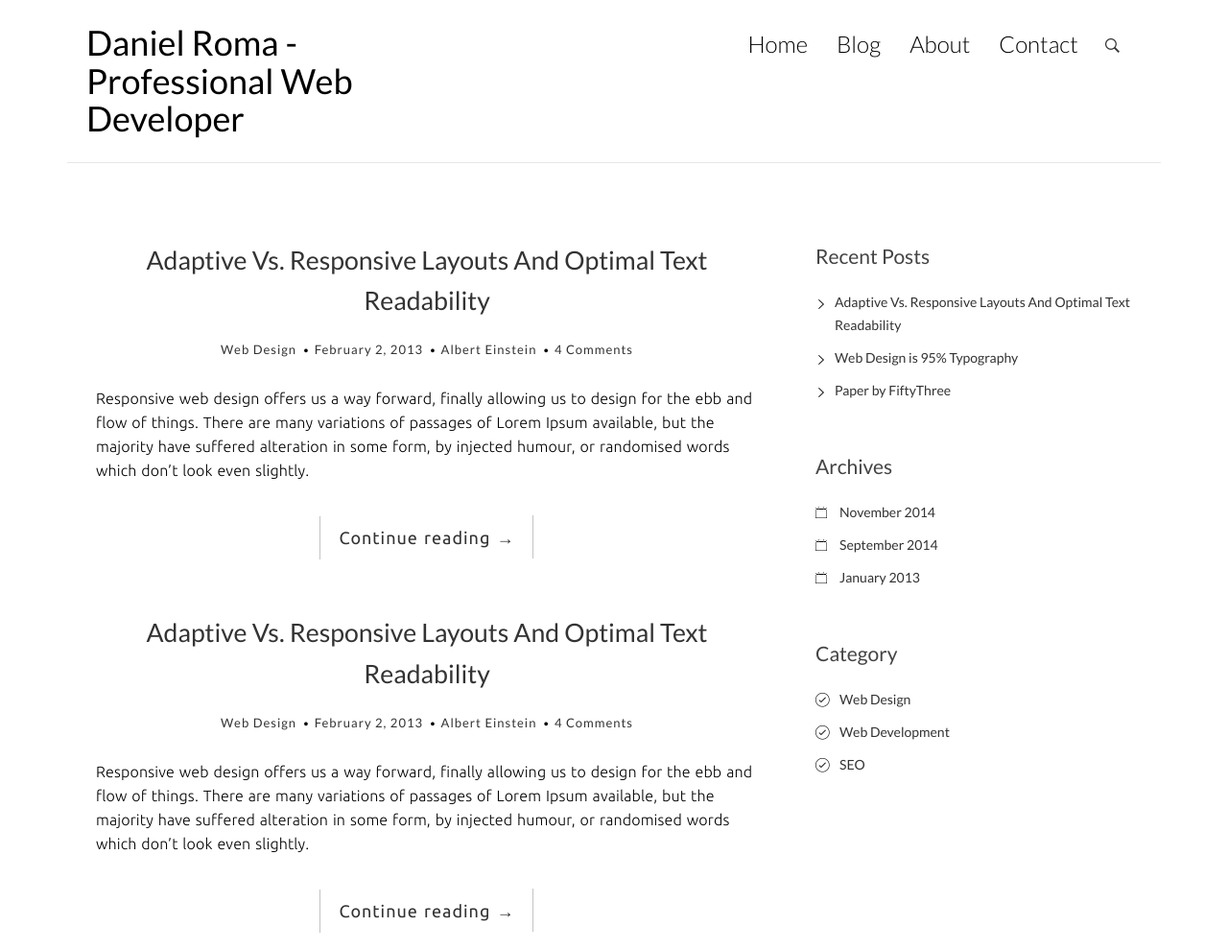
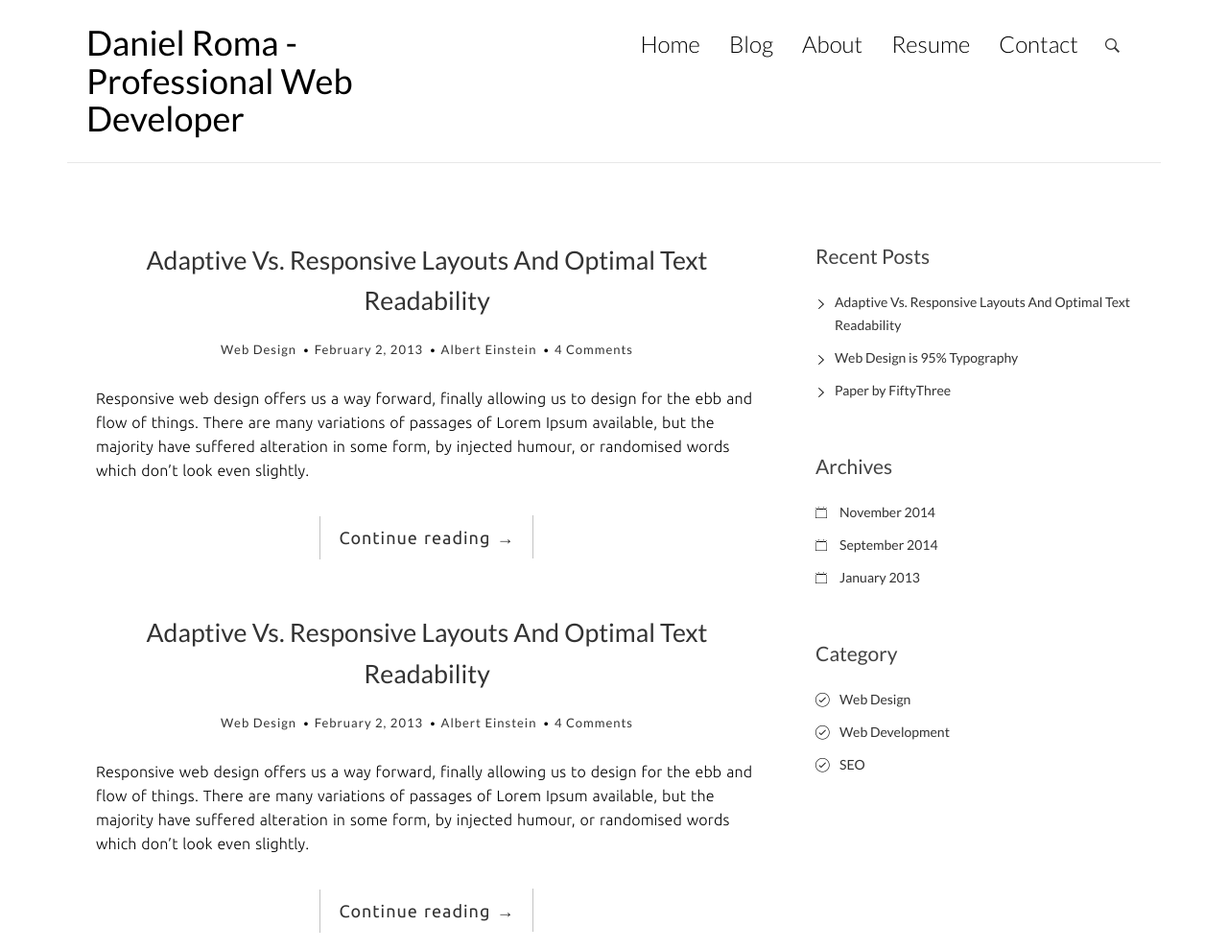
Before and after one commit to FunkyMonk8111/BlogSite, a plain HTML site: page index.html in a window 1280 px wide. Shown: the top 990 px of the page at 96% size. Drawn offline with Linux system fonts and the light colour scheme; files whose address does not match are found by name.

Commit message:
Added resume item in navagation
Added resume in navigation.

```diff
--- a/index.html
+++ b/index.html
@@ -42,6 +42,7 @@
     								<li class="cl-effect-11"><a href="index.html" data-hover="Home">Home</a></li>
     								<li class="cl-effect-11"><a href="full-width.html" data-hover="Blog">Blog</a></li>
     								<li class="cl-effect-11"><a href="about.html" data-hover="About">About</a></li>
+								<li class="cl-effect-11"><a href="about.html" data-hover="Resume">Resume</a></li>
     								<li class="cl-effect-11"><a href="contact.html" data-hover="Contact">Contact</a></li>
   								</ul>
 							</div><!-- /.navbar-collapse -->
```
